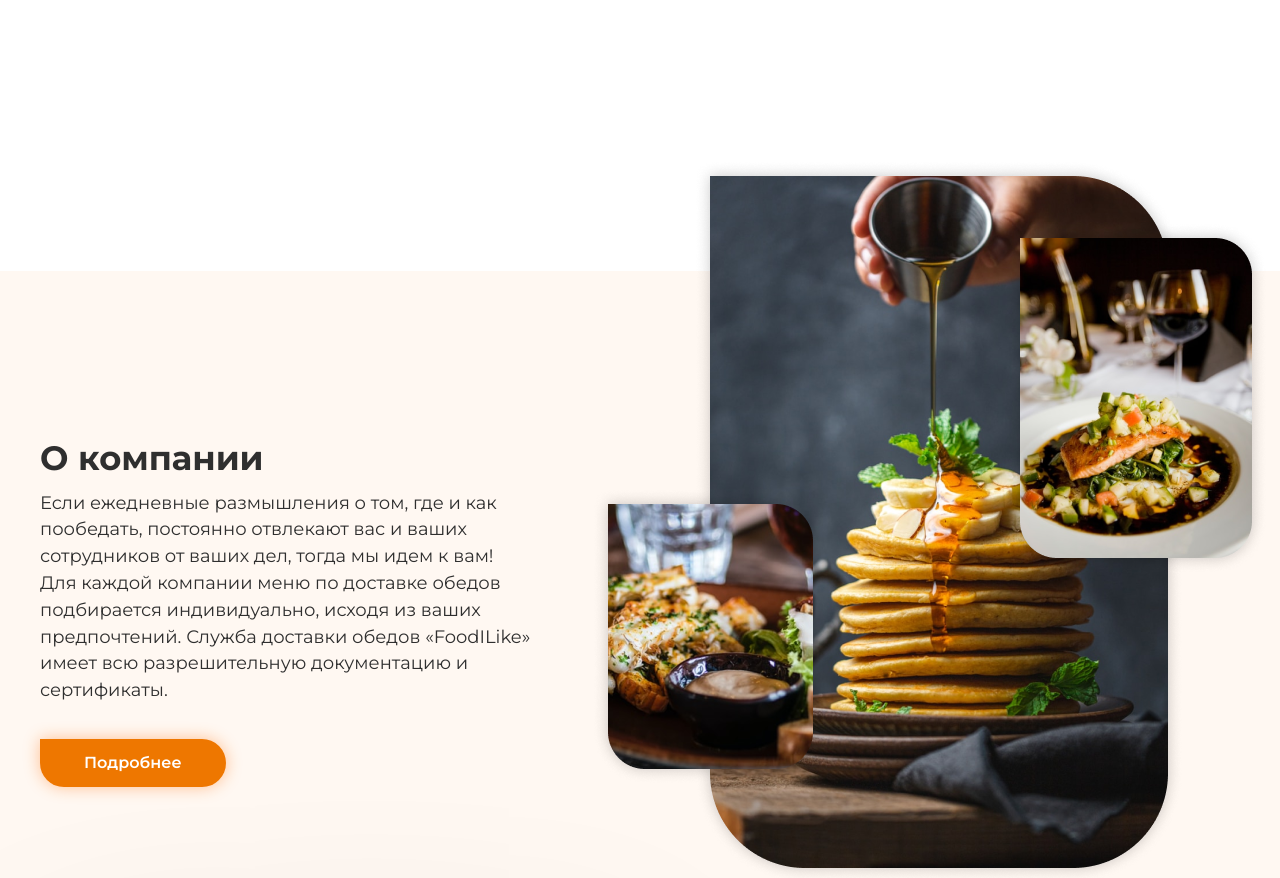
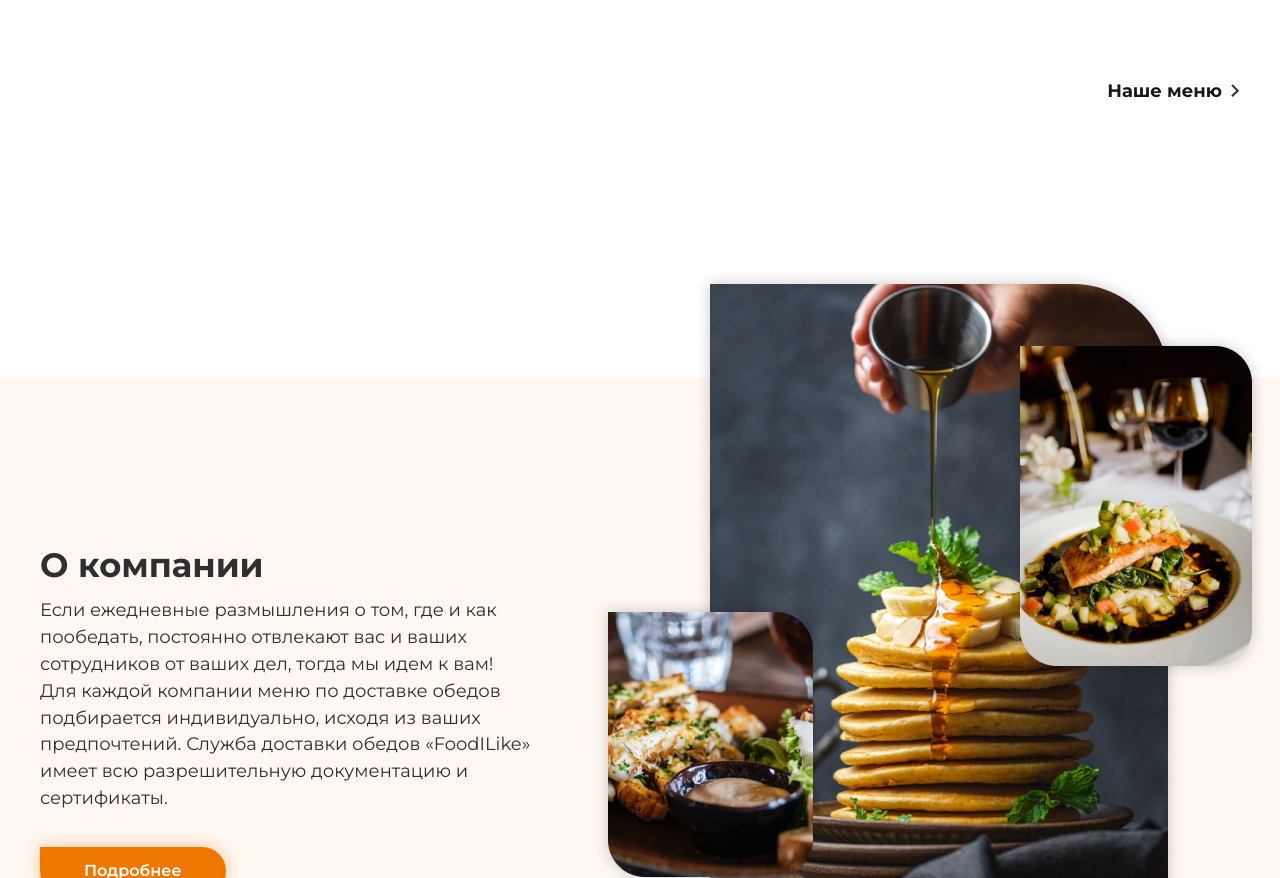
Before and after one commit to AndrewTalanov/INTEC, a website built with webpack: page src/index.html in a window 1280 px wide. Shown: the part 2519-3397 px from the top of the page. Built offline with nearby package versions, Linux system fonts and the light colour scheme; files whose address does not match are found by name.

Commit message:
мелкие исправления

```diff
--- a/src/index.html
+++ b/src/index.html
@@ -457,6 +457,11 @@
 					</div>
 				</div>
 			</div>
+			<div class="all-menu__container wrapper">
+				<a href="#" class="all-menu__container-link">Наше меню
+					<img src="@img/icons/arrow-black-right.svg" alt="стрелка вправо">
+				</a>
+			</div>
 		</section>
 
 		<section class="section-about-company">
--- a/src/scss/header.scss
+++ b/src/scss/header.scss
@@ -10,6 +10,7 @@
         height: 70px;
         justify-content: center;
     }
+
     @media (min-width: 1200px) {
         height: 100px;
         justify-content: center;
--- a/src/scss/main.scss
+++ b/src/scss/main.scss
@@ -152,12 +152,15 @@
   @media (min-width: 900px) {
     padding-top: 0;
   }
+
   @media (min-width: 1200px) {
     background: right top / 30% 100% url("@img/content/BG1.png") no-repeat;
   }
+
   @media (min-width: 1350px) {
-      padding-right: 100px;
-  }
+    padding-right: 100px;
+  }
+
   @media (min-width: 1650px) {
     padding-right: 250px;
   }
@@ -171,25 +174,30 @@
     @media (min-width: 900px) {
       flex-direction: unset;
     }
+
     // ТУТ
     @media (min-width: 1200px) {
       position: relative;
       margin: 0 0 0 auto;
       max-width: 1200px;
     }
+
     // @media (min-width: 1350px) {
     //   padding-right: 100px;
     // }
 
 
     &-content {
+
       // Контент
       @media (min-width: 900px) {
         margin-top: 100px;
       }
+
       @media (min-width: 1200px) {
         margin-top: 270px;
       }
+
       // @media (min-width: 1100px) {
       //   width: 400px;
       // }
@@ -215,6 +223,7 @@
       margin: 60px 0 0 0;
       width: 100%;
       background: right top / 70% 55% url("@img/content/BG.png") no-repeat;
+
       @media (min-width: 900px) {
         margin-top: 0;
       }
@@ -232,13 +241,16 @@
         background: right top / 55% 80% url("@img/content/BG1.png") no-repeat;
         padding: 0 0 40px 0;
       }
+
       @media (min-width: 900px) {
         background: right top / 55% 80% url("@img/content/BG1.png") no-repeat;
         padding: 0 0 40px 0;
       }
+
       @media (min-width: 960px) {
         background: right top / 45% 80% url("@img/content/BG1.png") no-repeat;
       }
+
       @media (min-width: 1200px) {
         background: none;
         padding-top: 125px;
@@ -263,44 +275,57 @@
           left: 40%;
           bottom: 20px;
         }
+
         @media (min-width: 900px) {
           left: 60%;
           bottom: 40px;
         }
+
         @media (min-width: 940px) {
           left: 55%;
         }
+
         @media (min-width: 1000px) {
           left: 58%;
         }
+
         @media (min-width: 1090px) {
           left: 55%;
         }
+
         @media (min-width: 1200px) {
           left: 55%;
           bottom: 9%;
         }
+
         @media (min-width: 1230px) {
           left: 57%;
         }
+
         @media (min-width: 1330px) {
           left: 59.5%;
         }
+
         @media (min-width: 1350px) {
           left: 55%;
         }
+
         @media (min-width: 1480px) {
           left: 57%;
         }
+
         @media (min-width: 1600px) {
           left: 61%;
         }
+
         @media (min-width: 1650px) {
           left: 53%;
         }
+
         @media (min-width: 1750px) {
           left: 56%;
         }
+
         @media (min-width: 1870px) {
           left: 58%;
         }
@@ -330,16 +355,20 @@
           left: 80%;
           bottom: 160px;
         }
+
         @media (min-width: 1200px) {
           left: 85%;
           bottom: 210px;
         }
+
         @media (min-width: 1350px) {
           left: 83%;
         }
+
         @media (min-width: 1650px) {
           left: 77%;
         }
+
         @media (min-width: 1900px) {
           left: 80%;
         }
@@ -473,6 +502,7 @@
               align-self: flex-end;
               margin: 45px 15% 95px 0;
             }
+
             @media (min-width: 1200px) {
               width: 500px;
               height: 500px;
@@ -501,9 +531,11 @@
               height: 221px;
               width: 307px;
             }
+
             @media (min-width: 1000px) {
               left: 15%;
             }
+
             @media (min-width: 1200px) {
               left: 2%;
               bottom: 10%;
@@ -823,6 +855,28 @@
       }
     }
   }
+
+  .all-menu {
+    &__container {
+      display: flex;
+      width: 100%;
+      justify-content: center;
+      margin-top: 45px;
+
+      &-link {
+        display: flex;
+        align-items: center;
+        gap: 9px;
+        font-weight: 700;
+        font-size: 18px;
+      }
+
+      @media (min-width: 1200px) {
+        margin-top: 81px;
+        justify-content: flex-end;
+      }
+    }
+  }
 }
 
 .section-about-company {
@@ -1115,7 +1169,8 @@
             visibility: hidden;
           }
 
-          &:hover, &:active {
+          &:hover,
+          &:active {
             height: 264px;
             background-color: $orange;
             transition: 0.7s;
```
